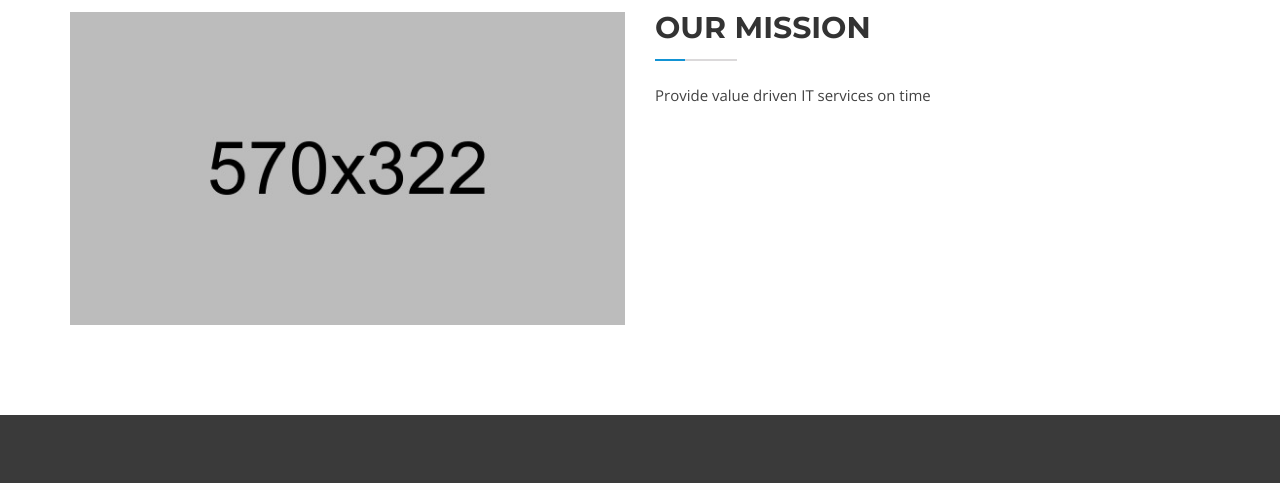
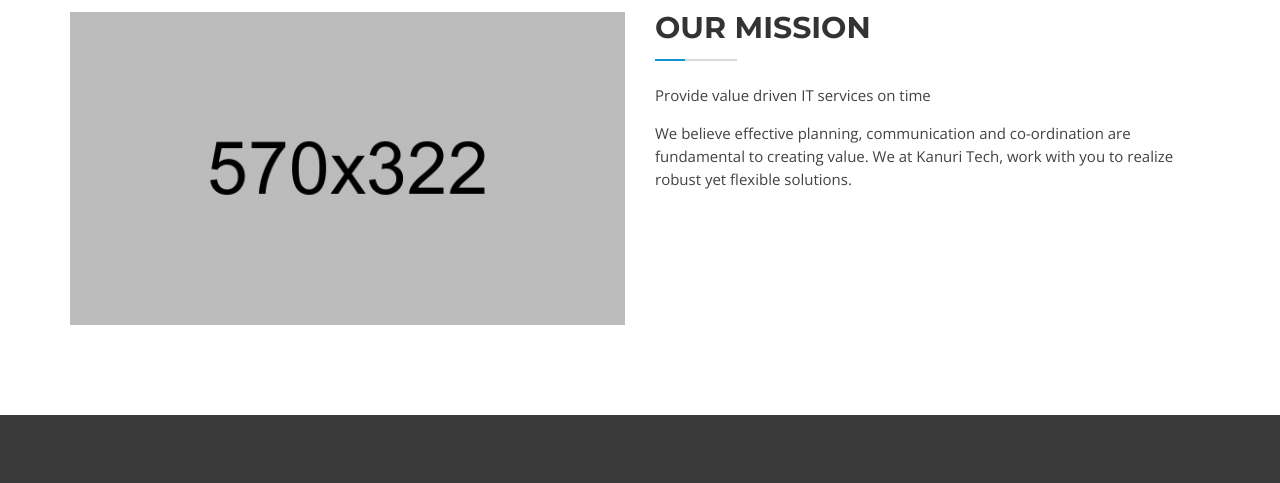
Before and after one commit to kanuritech/kanuritech.github.io, a website: page about.html in a window 1280 px wide. Shown: the part 940-1423 px from the top of the page. Drawn offline with nearby package versions, Linux system fonts and the light colour scheme.

Commit message:
About Mission statement
Content change

```diff
--- a/about.html
+++ b/about.html
@@ -281,7 +281,7 @@ Kanuri Tech<!doctype html>
 								</h5>
 								<div class="media-text">
 									<p>Provide value driven IT services on time</p>
-									<!-- <p></p> -->
+									<p>We believe effective planning, communication and co-ordination are fundamental to creating value. We at Kanuri Tech, work with you to realize robust yet flexible solutions. </p>
 								</div>
 							</div>
 						</div>
```
